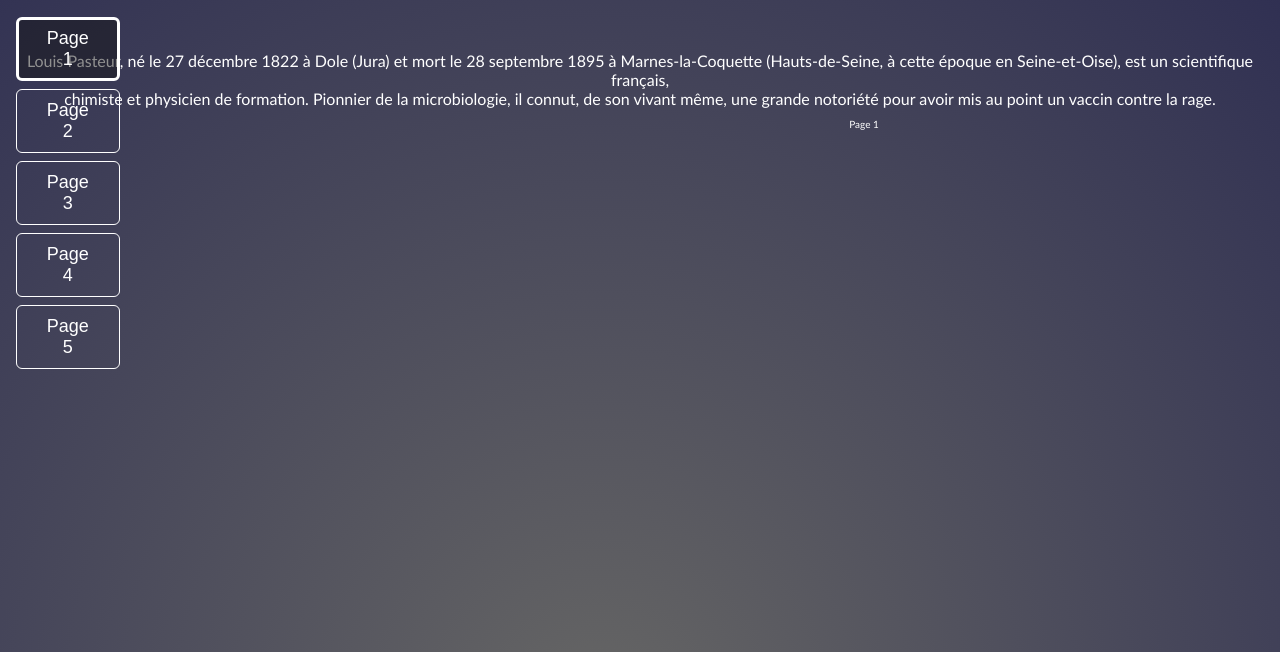
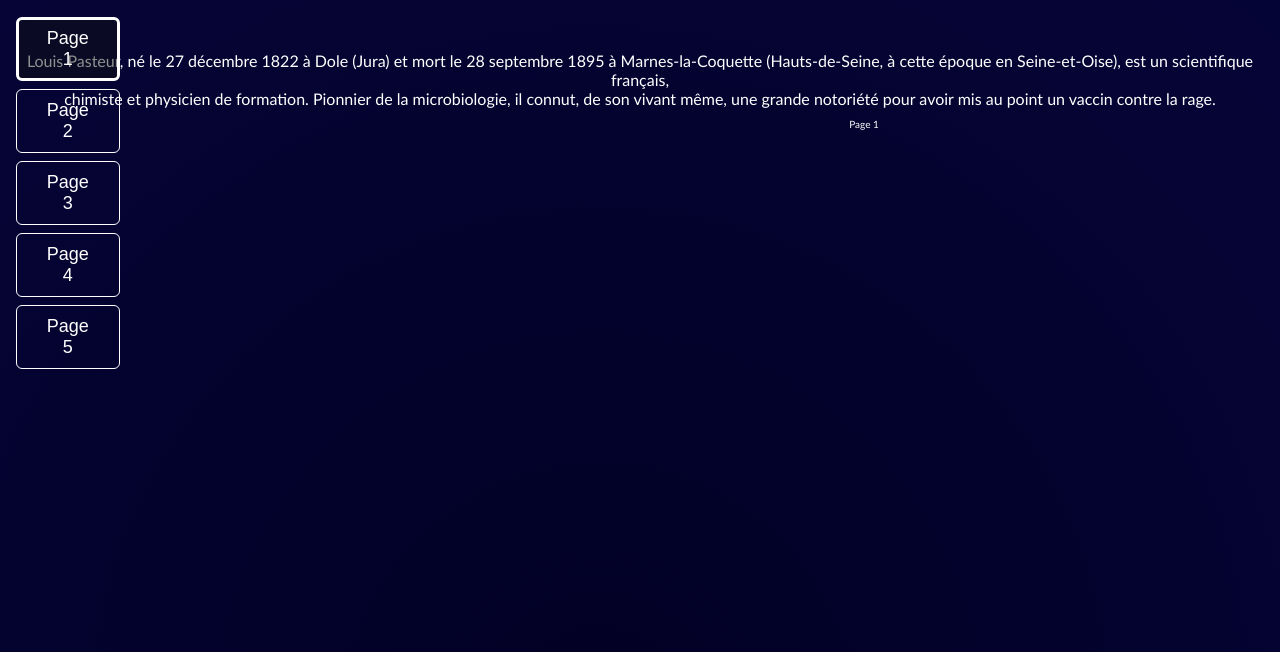
Before and after one commit to ipms-dev/dwgs-code.github.io, a plain HTML site: page index.html in a window 1280 px wide. Shown: the part 148-800 px from the top of the page. Drawn offline with Linux system fonts and the light colour scheme.

Commit message:
Update style.css

```diff
--- a/style.css
+++ b/style.css
@@ -26,7 +26,7 @@ body {
     left: 0;
     width: 1800%;
     height: 2400%;
-    background-image: radial-gradient(circle, rgba(2,0,36,1) 0%, rgba(100,100,100,1) 1%, rgb(8, 8, 69) 50%, rgb(10, 10, 75) 80%, rgb(13, 13, 81) 90%, rgb(4, 39, 58) 100%);
+    background-image: radial-gradient(circle, rgba(2,0,36,1) 0%, rgb(8, 8, 69) 50%, rgb(10, 10, 75) 80%, rgb(13, 13, 81) 90%, rgb(4, 39, 58) 100%);
     background-size: contain;
     z-index: 2;
   }
```
